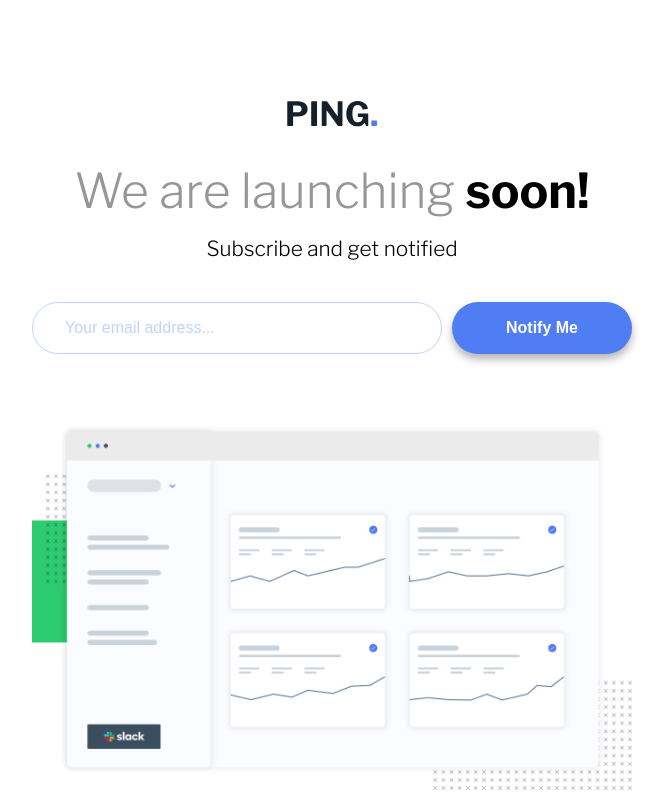
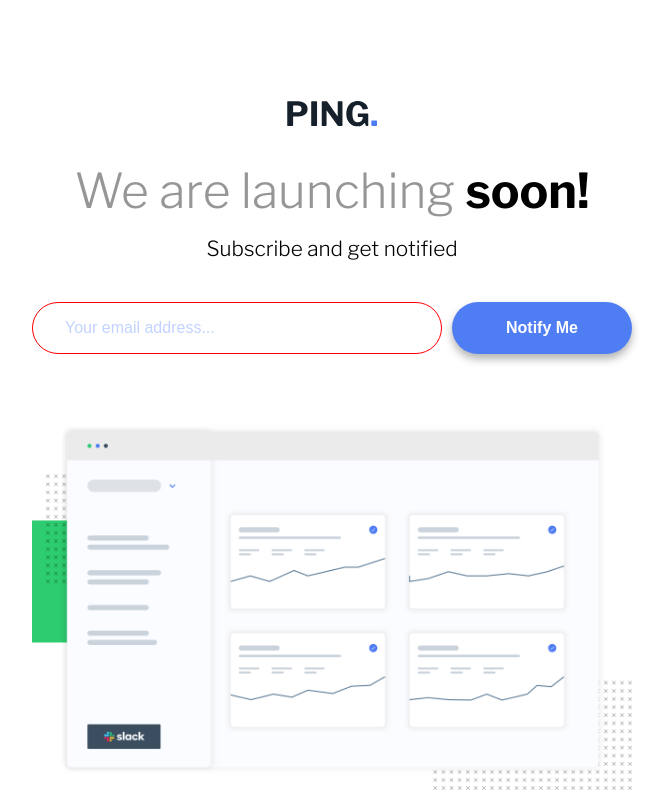
Before and after one commit to RoyalF4/ping-single-column-coming-soon-page, a React (Vite) app: page / in a window 1280 px wide. Shown: the top 800 px of the page, without its empty margins (308-975 px from the left). Built offline with nearby package versions, Linux system fonts and the light colour scheme.

Commit message:
add validation to form

```diff
--- a/src/EmailForm.jsx
+++ b/src/EmailForm.jsx
@@ -1,7 +1,11 @@
-import { useState } from 'react';
+import { useRef, useState } from 'react';
+import Validation from './Validation';
 
 export default function EmailForm() {
   const [email, setEmail] = useState('');
+  const [error, setError] = useState('');
+
+  const input = useRef(null);
 
   function handleChange(e) {
     setEmail(e.target.value);
@@ -9,10 +13,11 @@ export default function EmailForm() {
 
   function handleSubmit(e) {
     e.preventDefault();
+    setError(Validation(input));
   }
 
   return (
-    <form onSubmit={handleSubmit} className="subscribe-form">
+    <form onSubmit={handleSubmit} className="subscribe-form" noValidate>
       <input
         value={email}
         onChange={handleChange}
@@ -21,9 +26,12 @@ export default function EmailForm() {
         id="email"
         className="subscribe-form__input-email"
         placeholder="Your email address..."
+        aria-label="email address"
+        ref={input}
         required
       />
       <button className="subscribe-form__submit">Notify Me</button>
+      {error && <span className="error-message">{error}</span>}
     </form>
   );
 }
--- /dev/null
+++ b/src/Validation.js
@@ -0,0 +1,13 @@
+export default function Validation(input) {
+  input = input.current;
+
+  if (input.validity.valid) {
+    return '';
+  } else {
+    if (input.validity.valueMissing) {
+      return 'Input cannot be empty';
+    } else if (input.validity.typeMismatch) {
+      return 'Please provide a valid email address';
+    }
+  }
+}
--- a/src/index.css
+++ b/src/index.css
@@ -55,6 +55,7 @@ body {
   gap: 10px;
   width: 280px;
   margin-bottom: 3.5em;
+  position: relative;
 }
 
 .subscribe-form__input-email {
@@ -68,6 +69,10 @@ body {
   /* outline: none;
   border: 2px solid var(--blue); */
   outline-color: var(--blue);
+}
+
+.subscribe-form__input-email:invalid {
+  border-color: red;
 }
 
 .subscribe-form__input-email::placeholder {
@@ -130,6 +135,15 @@ body {
   margin-bottom: 3em;
 }
 
+.error-message {
+  font-style: italic;
+  color: red;
+  font-size: 0.75rem;
+  position: absolute;
+  top: -1.5em;
+  left: 3.5em;
+}
+
 @media (min-width: 700px) {
   .logo {
     width: 90px;
@@ -164,4 +178,9 @@ body {
   .copyright {
     font-size: 0.8rem;
   }
+
+  .error-message {
+    top: 5em;
+    left: 2.5em;
+  }
 }
```
